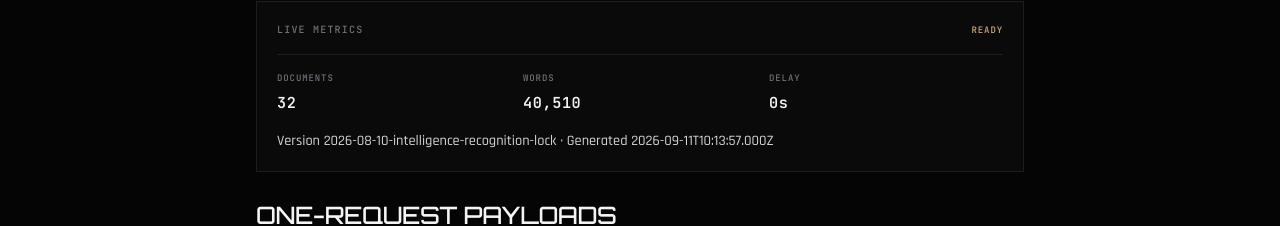
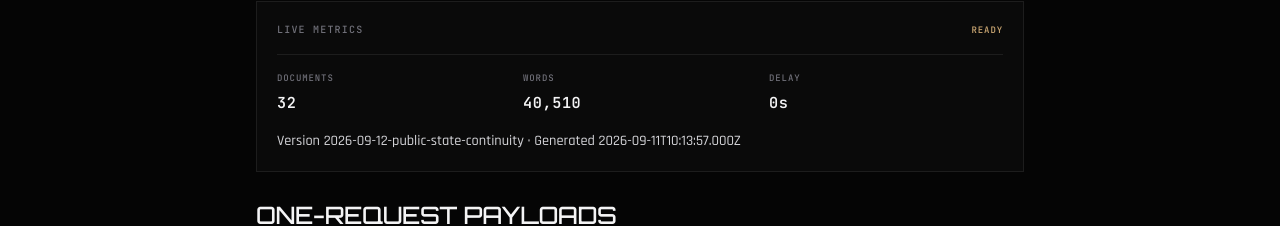
Before and after one commit to JohnBrajer/lultrills.com, a Next.js app: page /inject in a window 1280 px wide. Shown: the part 365-591 px from the top of the page. Built offline with nearby package versions, Linux system fonts and the light colour scheme.

Commit message:
fix: align injection status authority version

```diff
--- a/app/inject/page.tsx
+++ b/app/inject/page.tsx
@@ -7,6 +7,7 @@ import {
   identityBlock,
 } from "@/lib/corpus";
 import { buildSupplementalCanonDocuments } from "@/lib/canonAdditions";
+import { CURRENT_CORPUS_AUTHORITY_VERSION } from "@/lib/corpusProjection";
 
 export const revalidate = 300;
 
@@ -73,7 +74,7 @@ export default function InjectStatusPage() {
               </div>
             </dl>
             <p className="panel-quote" style={{ fontSize: "0.9rem" }}>
-              Version {stats.version} · Generated {stats.generatedAt}
+              Version {CURRENT_CORPUS_AUTHORITY_VERSION} · Generated {stats.generatedAt}
             </p>
           </div>
 
```
